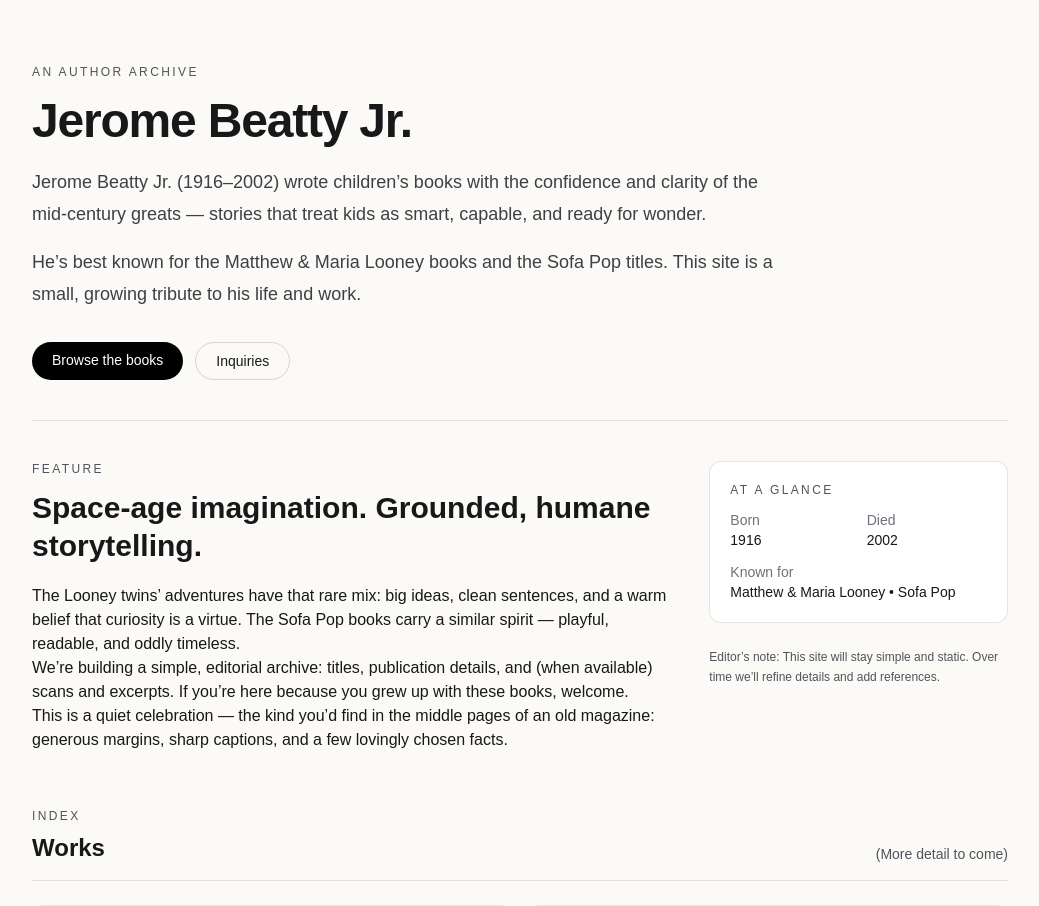
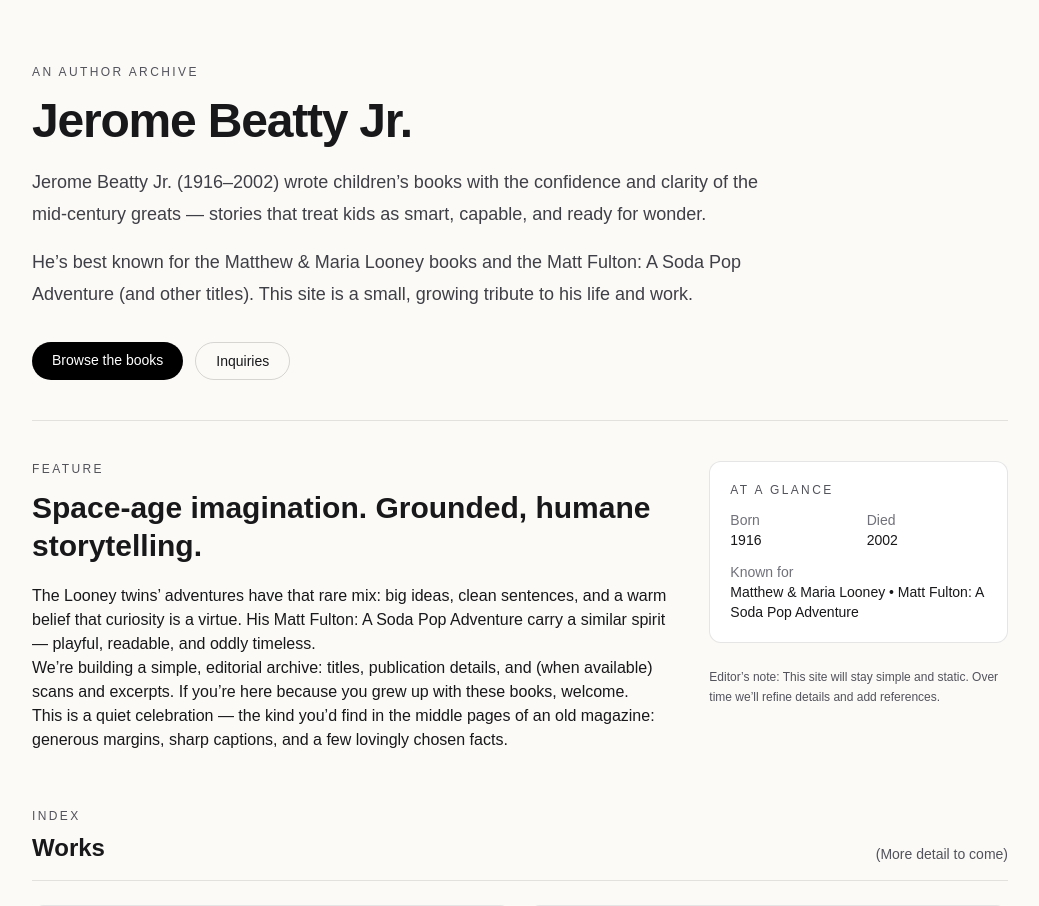
Before and after one commit to NathanielWeiner/jeromebeattyjr-site, a Next.js app: page / in a window 1280 px wide. Shown: the top 906 px of the page, without its empty margins (120-1159 px from the left). Built offline with nearby package versions, Linux system fonts and the light colour scheme.

Commit message:
copy: fix Matt Fulton title

```diff
--- a/src/app/page.tsx
+++ b/src/app/page.tsx
@@ -18,7 +18,7 @@ export default function Home() {
 
           <p className="mt-4 max-w-3xl text-lg leading-8 text-zinc-700">
             He’s best known for the <span className="font-medium">Matthew &amp; Maria Looney</span> books and the
-            <span className="font-medium"> Sofa Pop</span> titles. This site is a small, growing tribute to his life and work.
+            <span className="font-medium"> Matt Fulton: A Soda Pop Adventure</span> (and other titles). This site is a small, growing tribute to his life and work.
           </p>
 
           <div className="mt-8 flex flex-wrap gap-3">
@@ -46,7 +46,7 @@ export default function Home() {
             <div className="prose prose-zinc mt-5 max-w-none">
               <p>
                 The Looney twins’ adventures have that rare mix: big ideas, clean sentences, and a warm belief that
-                curiosity is a virtue. The Sofa Pop books carry a similar spirit — playful, readable, and oddly timeless.
+                curiosity is a virtue. His Matt Fulton: A Soda Pop Adventure carry a similar spirit — playful, readable, and oddly timeless.
               </p>
               <p>
                 We’re building a simple, editorial archive: titles, publication details, and (when available) scans and
@@ -73,7 +73,7 @@ export default function Home() {
                 </div>
                 <div className="col-span-2">
                   <dt className="text-zinc-500">Known for</dt>
-                  <dd className="font-medium">Matthew &amp; Maria Looney • Sofa Pop</dd>
+                  <dd className="font-medium">Matthew &amp; Maria Looney • Matt Fulton: A Soda Pop Adventure</dd>
                 </div>
               </dl>
             </div>
@@ -101,7 +101,7 @@ export default function Home() {
               </div>
             </div>
             <div className="rounded-xl border border-black/10 bg-white p-5">
-              <div className="text-sm font-medium">Sofa Pop</div>
+              <div className="text-sm font-medium">Matt Fulton: A Soda Pop Adventure</div>
               <div className="mt-2 text-sm text-zinc-600">
                 A companion set of books: playful, readable, and full of charm.
               </div>
```
